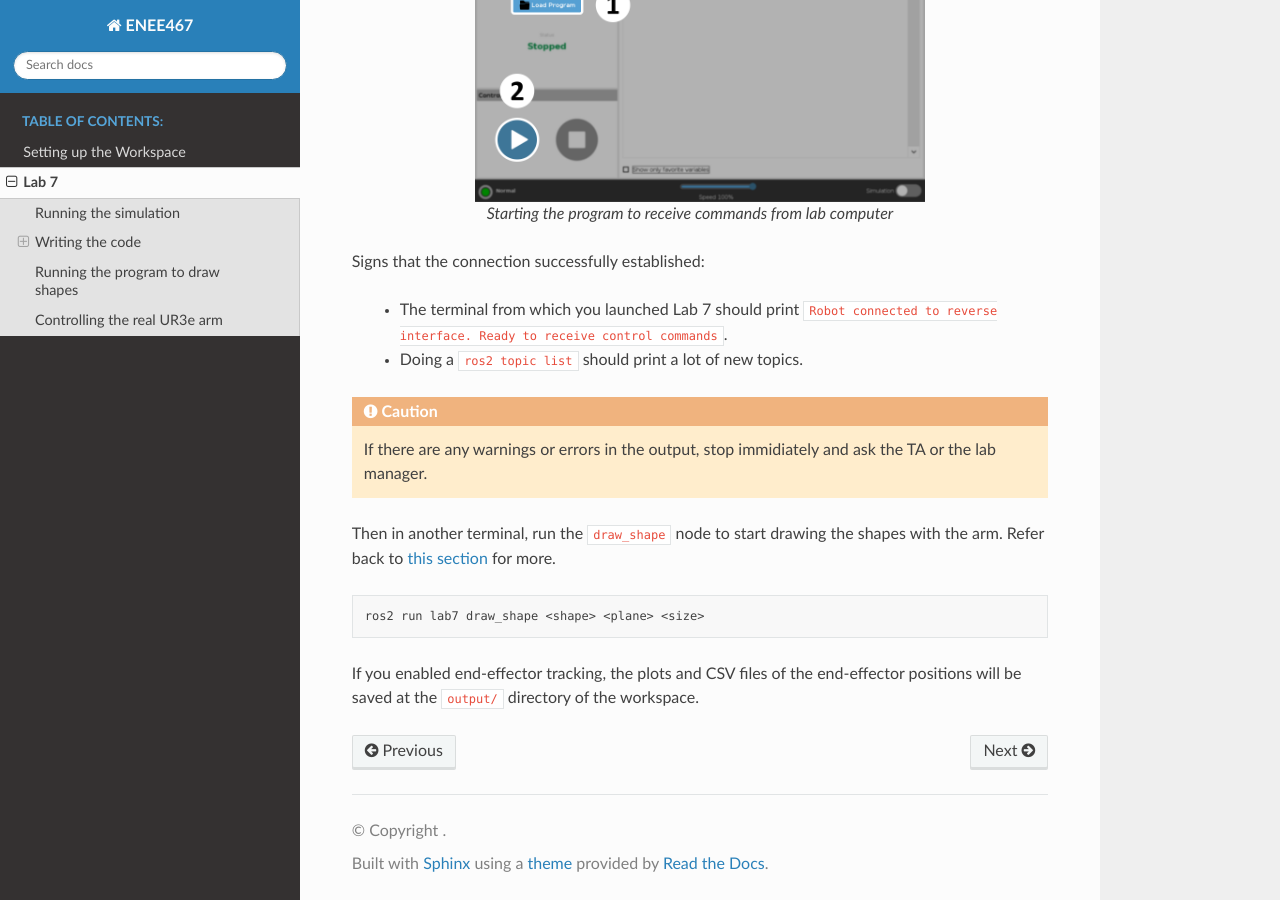
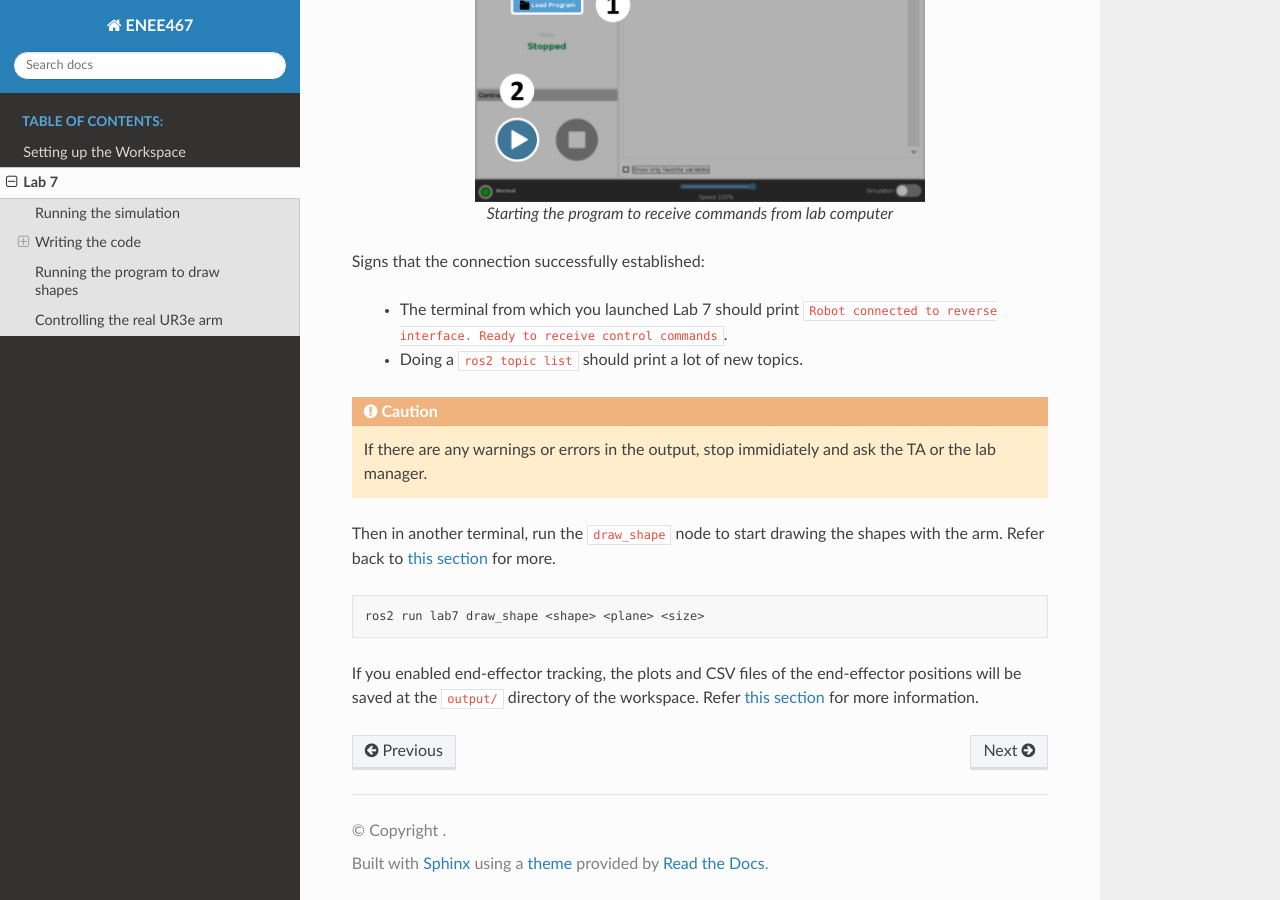
Before and after one commit to ENEE467/Getting_Started, a Sphinx documentation site: the page built from source/Lab7.rst, in a window 1280 px wide and 900 px high, scrolled down 3608 px. Built offline with Sphinx 7.4.7 and the Read the Docs theme 3.1.0, drawn with Linux system fonts in a browser that asks for light colours; pages that are not in the unit, such as notebooks, are missing from menus.

Commit message:
Added reference to end-effector tracking code description

```diff
--- a/source/Lab7.rst
+++ b/source/Lab7.rst
@@ -181,7 +181,8 @@ Refer back to `this section <Running the program to draw shapes_>`_ for more.
   ros2 run lab7 draw_shape <shape> <plane> <size>
 
 If you enabled end-effector tracking, the plots and CSV files of the end-effector positions will be
-saved at the ``output/`` directory of the workspace.
+saved at the ``output/`` directory of the workspace. Refer
+:ref:`this section <end effector tracking>` for more information.
 
 .. LINK REFERENCES -------------------------------------------------------------
 .. _Teach Pendant Pic: https://www.universal-robots.com/media/1814258/3pe-tp_productpicture.jpg
```
